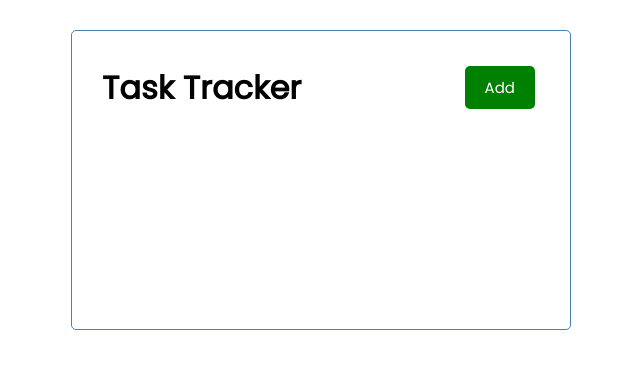
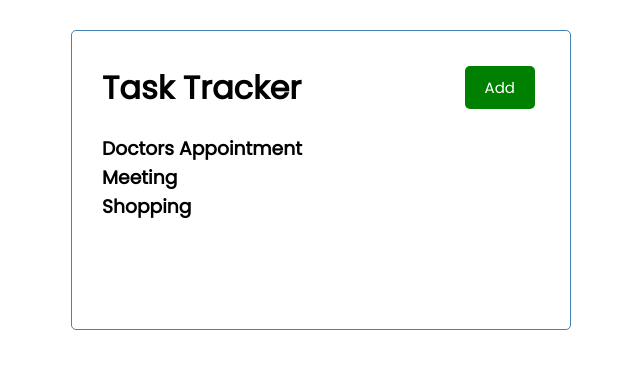
Before and after one commit to harsharya20/React-Tutotorial, a React (Create React App) app in the folder react-app/: page / in a window 1280 px wide. Shown: the top 368 px of the page, without its empty margins (319-959 px from the left). Built offline with nearby package versions, Linux system fonts and the light colour scheme.

Commit message:
mapping the tasks through Tasks.js

```diff
--- a/react-app/src/App.js
+++ b/react-app/src/App.js
@@ -1,9 +1,11 @@
 import Header from "./components/Header";
+import Tasks from "./components/Tasks";
 function App() {
 
   return (
     <div className="container">
     <Header />
+    <Tasks />
     </div>
   );
 }
--- /dev/null
+++ b/react-app/src/components/Tasks.js
@@ -0,0 +1,32 @@
+const tasks = [
+    {
+        id: 1,
+        text: 'Doctors Appointment',
+        day: 'Feb 5th at 2:30pm',
+        reminder: true
+    },
+    {
+        id: 2,
+        text: 'Meeting',
+        day: 'Feb 6th at 1:30pm',
+        reminder: true
+    },
+    {
+        id: 3,
+        text: 'Shopping',
+        day: 'Feb 7th at 6:30pm',
+        reminder: false
+    }
+]
+
+const Tasks = () => {
+  return (
+    <>
+        {tasks.map((task) => (
+            <h3>{task.text}</h3>
+        ))}
+    </>
+  )
+}
+
+export default Tasks
```
